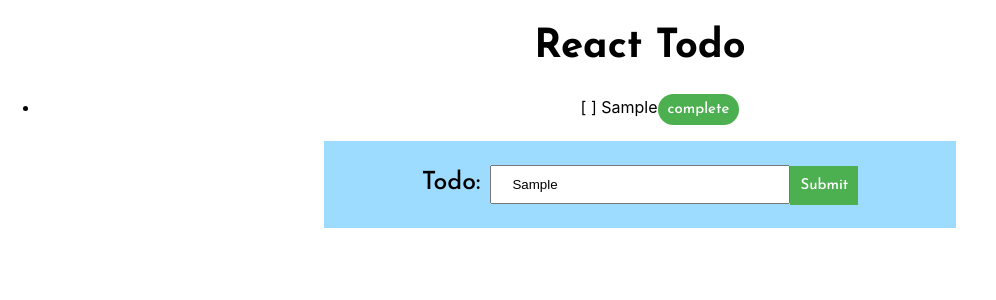
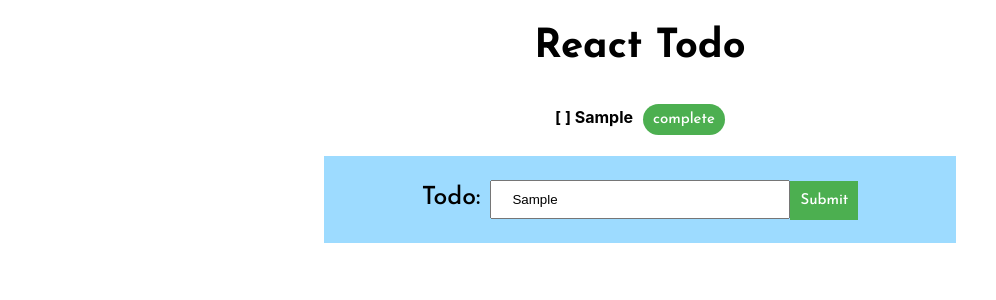
Before and after one commit to bayurn/react-todo, a React (Create React App) app in the folder client/: page / in a window 1280 px wide. Both pictures are taken after typing "Sample" into the empty fields and a click on the input "Submit". Shown: the top 300 px of the page, without its empty margins (0-996 px from the left). Built offline with nearby package versions, Linux system fonts and the light colour scheme.

Commit message:
playing with css

```diff
--- a/client/src/components/todoItem.js
+++ b/client/src/components/todoItem.js
@@ -4,9 +4,8 @@ import '../css/todoBox.css';
 function TodoItem(props) {
     return (
         <div className="Item">
-            <li> {props.item.complete ? '[X]' : '[ ]'} {props.item.title}
-                <button type="button" className="button1" onClick={() => (props.complete(props.item.id))}>complete</button>
-            </li>
+            {props.item.complete ? '[X]' : '[ ]'} {props.item.title}
+            <button type="button" className="button1" onClick={() => (props.complete(props.item.id))}>complete</button>
         </div>
     )
 }
--- a/client/src/components/todoList.js
+++ b/client/src/components/todoList.js
@@ -6,7 +6,7 @@ function TodoList(props) {
     const listItems = props.data.map((item) =>
         <TodoItem key={item.id} item={item} complete={props.complete} />
     );
-    return <ul>{listItems}</ul>
+    return <h4>{listItems}</h4>
 }
 
 export default TodoList;
--- a/client/src/css/todoBox.css
+++ b/client/src/css/todoBox.css
@@ -1,3 +1,4 @@
+/* todoBox css */
 .Box {
     text-align: center;
 }
@@ -7,6 +8,7 @@
     font-size: 40px;
 }
 
+/* todoForm css */
 form {
     overflow: hidden;
     padding: 5em;
@@ -48,6 +50,7 @@ input[type=submit]:hover {
     background-color: aqua;
 }
 
+/* todoItem css */
 button {
     background-color: #4CAF50;
     border: none;
@@ -62,4 +65,9 @@ button {
 
 .button1 {
     border-radius: 20px;
+    margin: 10px 0px 0px 10px;
 }
+
+.X {
+    position: left;
+}
--- a/client/src/index.js
+++ b/client/src/index.js
@@ -3,7 +3,6 @@ import ReactDOM from 'react-dom';
 import './index.css';
 import * as serviceWorker from './serviceWorker';
 import TodoBox from './components/todoBox';
-import App from './App'
 
 ReactDOM.render(
   <React.StrictMode>
```
